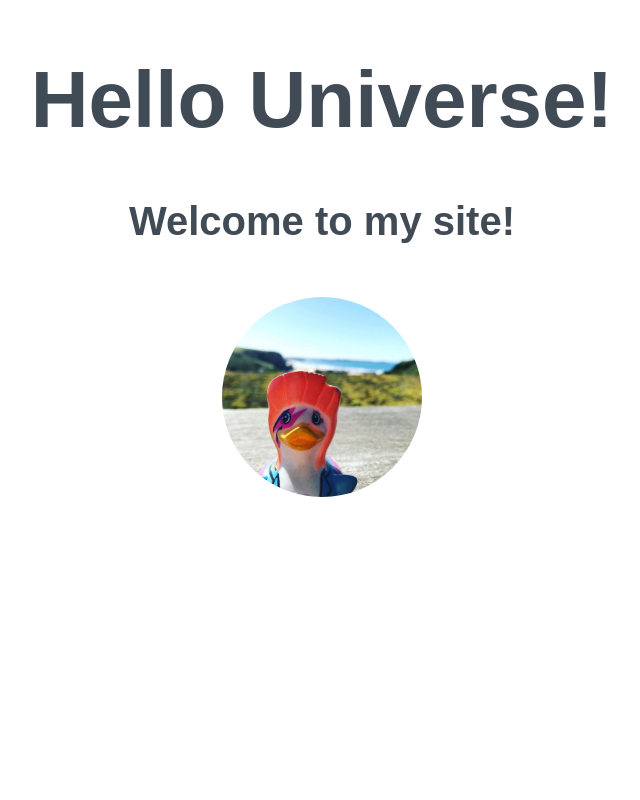
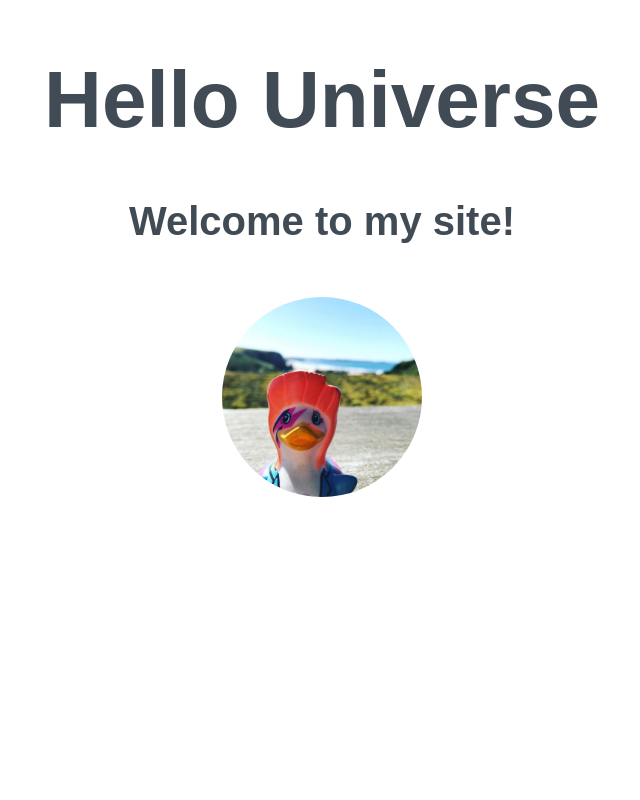
Before and after one commit to gml27/beginners-week-one, a plain HTML site: page index.html in a window 1280 px wide. Shown: the top 800 px of the page, without its empty margins (318-958 px from the left). Drawn offline with Linux system fonts and the light colour scheme.

Commit message:
Revert "exclamation"
This reverts commit 3e2530ceed0bd8bb9ff45c608b6a940ff9f8a046.

```diff
--- a/index.html
+++ b/index.html
@@ -11,7 +11,7 @@
 </head>
 <body>
   <div>
-    <h1>Hello Universe!</h1>
+    <h1>Hello Universe</h1>
 
     <h2>Welcome to my site!</h2>
 
```
